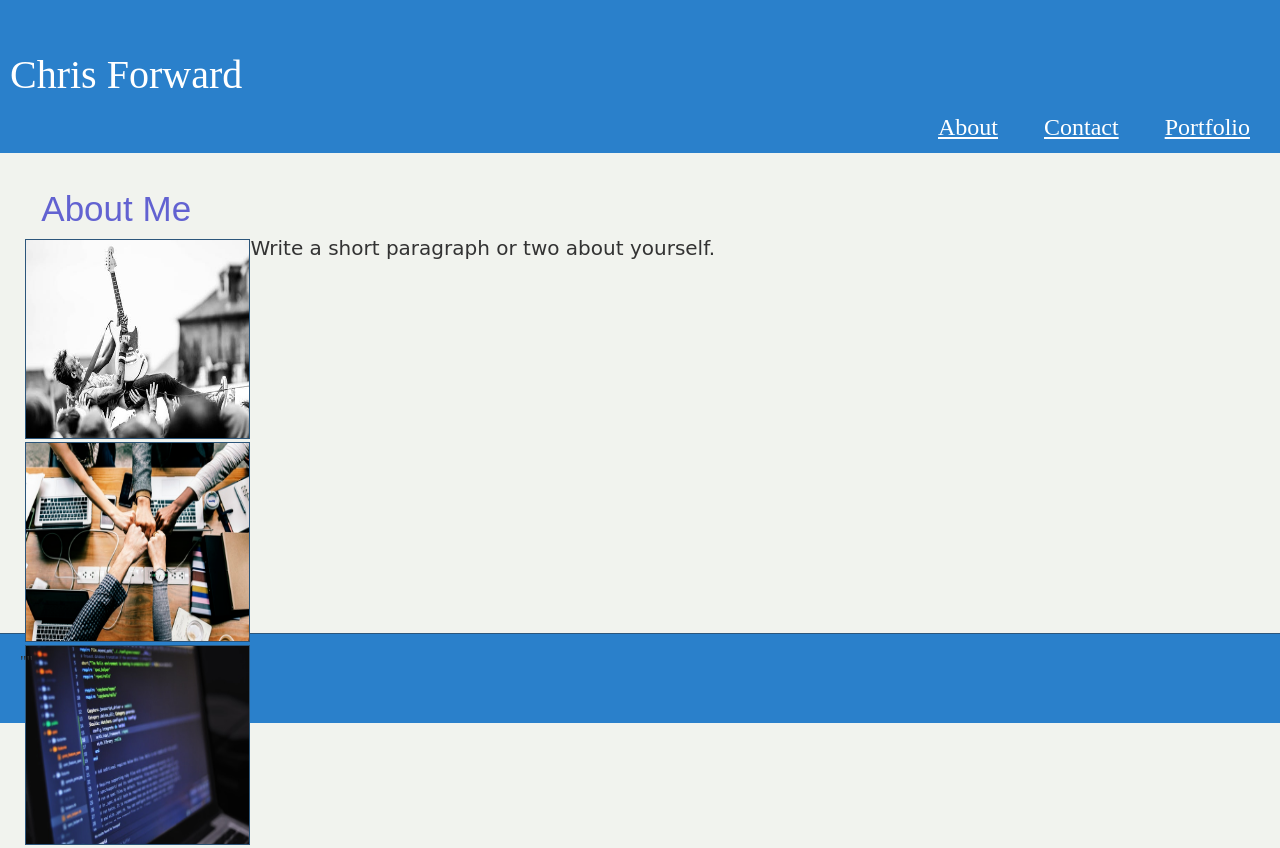
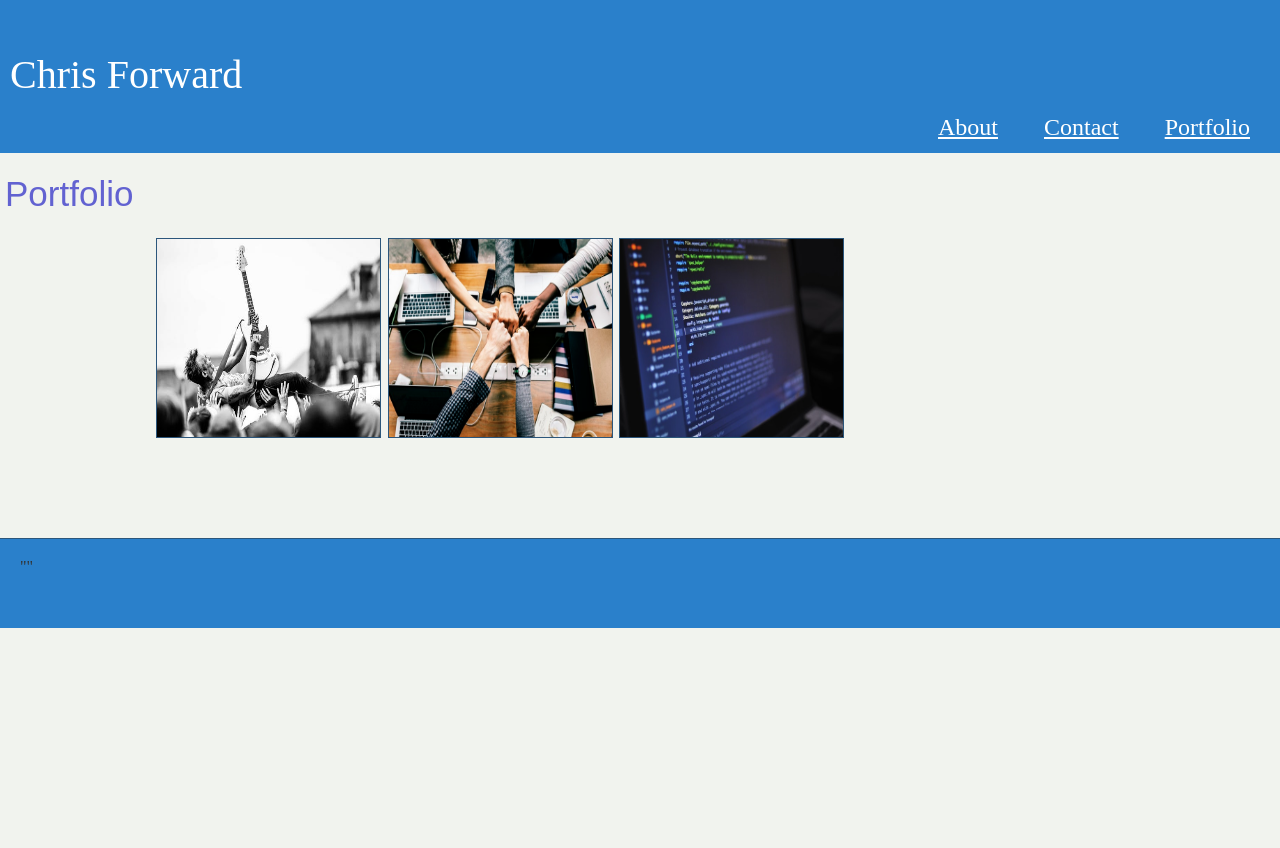
Before and after one commit to cforward5674/HW1, a plain HTML site: page portfolio.html in a window 1280 px wide. After the commit the page ends 800 px from the top, so only its background shows below. Drawn offline with Linux system fonts and the light colour scheme.

Commit message:
more changes

```diff
--- a/assets/css/portfolio.css
+++ b/assets/css/portfolio.css
@@ -17,12 +17,11 @@ body {
     color: #eee;
     font-size: 40px;
     text-align: left;
-    height: 153px;
+    height: 155px;
     padding: 0x;
     width: 100%;
     float: left;
-
-
+    border-bottom: 1px solid #2c567b;
 }
 
 h1 {
@@ -54,52 +53,66 @@ a {
 
 a:active {
     color: gray;
-}
 
-.container {
+/* .container { */
     height: 583px;
 }
 
-#about {
+h2 {
     font-family: 'Work Sans', sans-serif;
     color: rgb(98, 98, 209);
-    font-size: 35px;
+    font-size: 40px;
     margin: 3px;
-    margin-left: -15px;
-    padding: 10px;
+    margin-left: 15%;
+    margin-right: 72%;
+    padding:10px;
+    /* background-color: yellow; */
     text-align: center;
+    float: left;
+
 }
 
-img {
-    border: 1.5px solid #2c567b;
+   .main-bio {
+    width: 23%;
+    float: left;
+    margin-top: 10px;
+    margin-left:30%;
+    height: 394px;
+background-color: orange;
+
+     /* background-color: orange;  */
+    /* border: solid 1px blue; */
 }
 
-.main {
+.input {
+    font-family: 'Work Sans', sans-serif;
+    padding: 20px;
+    margin: 20px;
+    color: rgb(98, 98, 209);
+    width: 23%;
     float: left;
-    height: 300px;
-    width: 18%;
-    padding: 15px;
+    margin-top: 10px;
+    margin-left:30%;
+    height: 372px;
+     background-color: rgb(231, 225, 225);
+     border: solid 1px #2c567b; */ */ */
 
-    margin: 10px;
-    background-color: purpl
+
 }
 
-.main-bio {
-        font-family: 'Farsan', cursive;
-        font-size: 20px;
-        width: 80%;
-        float: left;
-        margin-top:85px;
-        height: 300px;
-        background-color: orange;
+.photos {
 }
-
+#bio-image1 {
+background-color: orange;
+border: red;
+}
 
 .footer {
     clear: both;
     background-color: #2a80cb;
-    margin-top: 50px;
+    margin-top: 0px;
     padding: 20px;
-    height: 90px;
+    height: 95px;
     border-top: 1.5px solid #2c567b;
+
 }
--- a/assets/css/style.css
+++ b/assets/css/style.css
@@ -59,7 +59,6 @@ a:active {
 .container {
     height: 583px;
 }
-
 #about {
     font-family: 'Work Sans', sans-serif;
     color: rgb(98, 98, 209);
@@ -76,9 +75,7 @@ img {
 
 .main {
     float: left;
-    height: 300px;
-    width: 18%;
-    padding: 15px;
+
 
     margin: 10px;
     background-color: purpl
--- a/portfolio.html
+++ b/portfolio.html
@@ -27,19 +27,19 @@
             </ul>
          </div>
 </div>
-<div class= "container">
-<div class= "main">
-    <h1 id= "about">About Me</h1>
-    <div class= "photos">
-            <img id= "bio-image" src= "assets/images/guitar.jpeg" alt= "portrait" height= "200px" width= "225px">
-            <img id= "bio-image" src= "assets/images/teamtech.jpeg" alt= "portrait" height= "200px" width= "225px">
-            <img id= "bio-image" src= "assets/images/lvcode.jpeg" alt= "portrait" height= "200px" width= "225px">
-       </div>
+<!-- <div class= "container"> -->
+ <div class= "main">
+    <h1 id= "about">Portfolio</h1>
+
 </div>
 
 <div class= "main-bio">
-        <p>Write a short paragraph or two about yourself.</p>
-    </div>
+        <!-- <div class= "photos"> -->
+                <img id= "bio-image1" src= "assets/images/guitar.jpeg" alt= "portrait" height= "200px" width= "225px">
+                <img id= "bio-image2" src= "assets/images/teamtech.jpeg" alt= "portrait" height= "200px" width= "225px">
+                <img id= "bio-image3" src= "assets/images/lvcode.jpeg" alt= "portrait" height= "200px" width= "225px">
+           </div>
+    <!-- </div> -->
 </div>
 <footer class= "footer">
     ""
```
